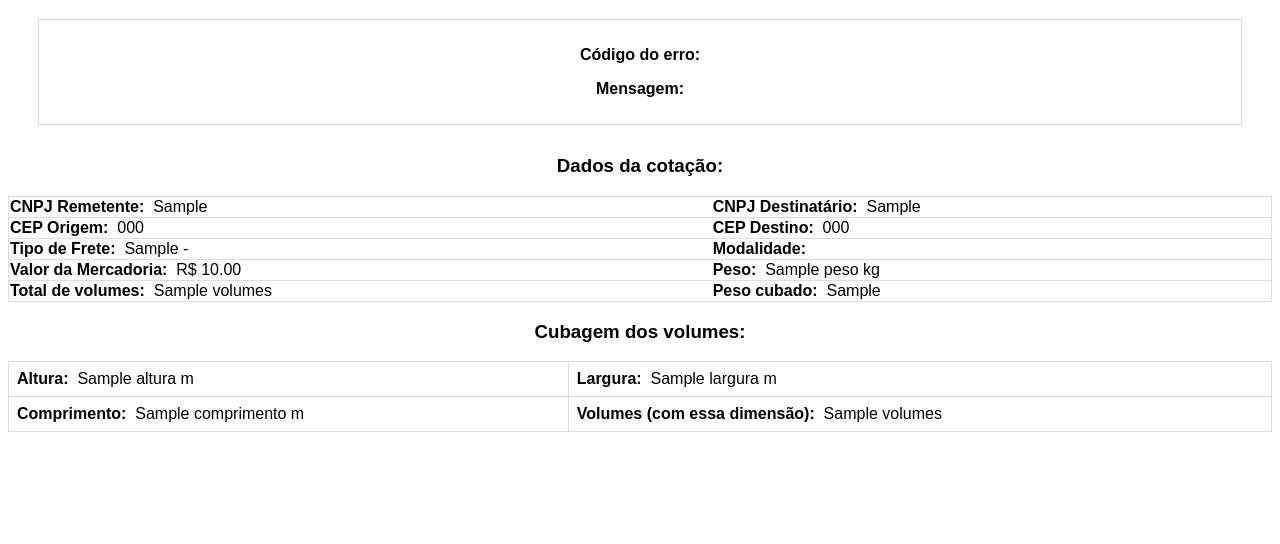
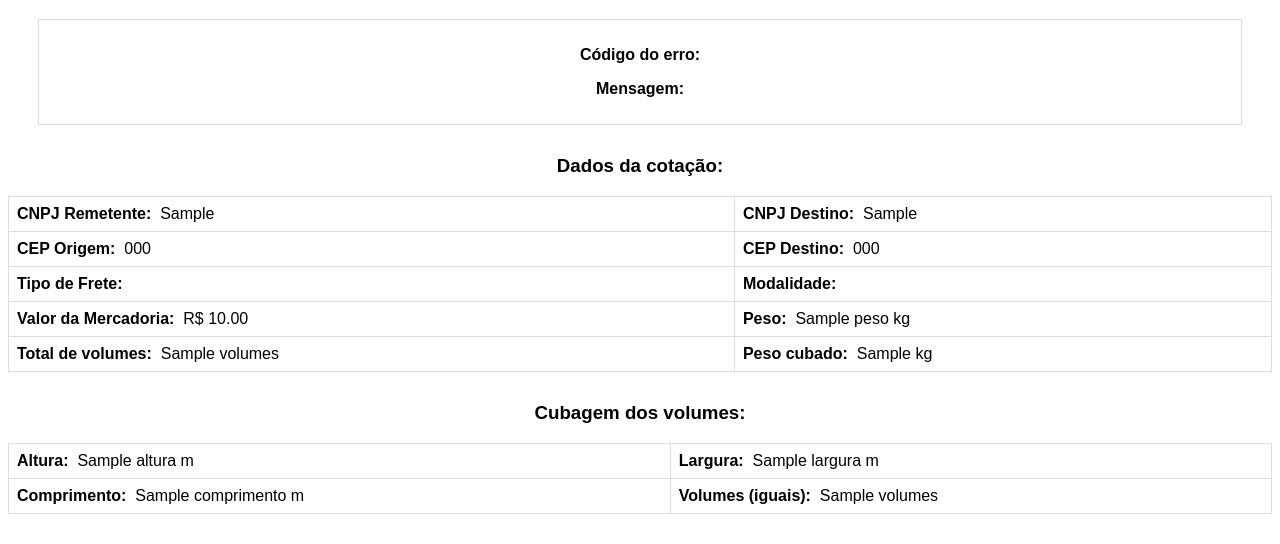
Before and after one commit to rafaelmeller/freight-API, a Flask app: template templates/email_result.html in a window 1280 px wide. Shown: the part 291-835 px from the top of the page. Before the commit the page ends 723 px from the top, so only its background shows below. Run offline with Flask 3, Linux system fonts and the light colour scheme; the template is opened without the code that fills it: most values are stand-ins (such as "Sample title", 1, 10 or a date in 2020).

Commit message:
Fixing and cleaning code and html

```diff
--- a/app.py
+++ b/app.py
@@ -1,6 +1,7 @@
-from flask import Flask, render_template, request, url_for, Blueprint, redirect
+# This project was developed with the assistance of GitHub Copilot and CS50's Duck Debugger (ddb).
+
+from flask import Flask, render_template, request
 import os
-import json
 import base64
 from dotenv import load_dotenv
 import httpx
@@ -8,7 +9,7 @@ import asyncio
 import smtplib
 from email.mime.text import MIMEText
 from email.mime.multipart import MIMEMultipart
-from datetime import datetime
+from datetime import datetime, timedelta
 
 load_dotenv()
 
@@ -91,9 +92,6 @@ PATRUS_URL = "https://api-patrus.azure-api.net/api/v1/logistica/comercial/cotaco
 
 CUBIC_FACTOR = 300 # Constant for cubic weight calculation (used only for Patrus)
 
-# PAULINERIS CREDENTIALS, HEADERS AND URL
-
-
 # FUNCTION FOR SENDING EMAILS
 def send_email(subject, recipient, html_content):
     sender_email = SENDER_EMAIL
@@ -113,28 +111,34 @@ def send_email(subject, recipient, html_content):
         server.login(sender_email, sender_password)
         server.sendmail(sender_email, recipient, msg.as_string())
         server.quit()
+
+        #TEST
         print("Email sent successfully")
     except Exception as e:
+
+
+        #TEST
         print(f"Failed to send email: {e}")
 
 
 # DATA SANITIZING FUNCTIONS
-def format_datetime(date_str):
-    # Parse the date string
-    date_obj = datetime.strptime(date_str, "%Y-%m-%dT%H:%M:%S")
+def format_datetime(input):
+    if isinstance(input, int):
+        today = datetime.now()
+        date_obj = today + timedelta(days=input)
+        formatted_date = date_obj.strftime("%d/%m/%Y")
+        days_left = input
+    elif isinstance(input, str):
+        date_obj = datetime.strptime(input, "%Y-%m-%dT%H:%M:%S") # Parse the date string
+        today = datetime.now() # Calculate the days left
+        days_left = (date_obj - today).days
+        formatted_date = date_obj.strftime("%d/%m/%Y") # Format the date as dd/mm/yyyy
+    else:
+        formatted_date = None
+        days_left = None
 
-    # Calculate the days left
-    today = datetime.now()
-    days_left = (date_obj - today).days
+    return formatted_date, days_left
 
-    # Format the date as dd/mm/yyyy
-    formatted_date = date_obj.strftime("%d/%m/%Y")
-
-    # Return the formatted string
-    return f"{formatted_date} ({days_left} dias)"
-
-# Adding format_datetime function to the Jinja environment
-app.jinja_env.globals.update(format_datetime=format_datetime)
 
 def sanitize_text(input_string):
         for char in [".", "/", "-", " "]:
@@ -159,14 +163,8 @@ def sanitize_float(input_string):
     formatted_output = round(output_string, 2)
     return formatted_output
 
-# BLUEPRINT SETTING
-# cotacao_bp = Blueprint('cotacao', __name__, url_prefix='/cotacao')
 
 @app.route('/')
-def home():
-    return redirect('/cotacao')
-
-@app.route('/cotacao')
 def index():
     return render_template('index.html')
 
@@ -176,18 +174,21 @@ def error(error_message, code):
 
 @app.route('/submit', methods=['POST'])
 async def submit():
+
     # TEST
     print("submission working")
 
-    errors = [None, None]  # Add one slot for each API call (Patrus has two)
-    results = [None, None]  # Add one slot for each freight company
+    # Initialize errors and results array (add one slot for each freight company)
+    errors = [None, None]
+    results = [None, None]
 
 
     patrus_headers, header_error = await get_patrus_headers()
     if header_error:
         patrus_headers = None
 
-    print("initiating main form handling") #TEST
+    #TEST
+    print("initiating main form handling")
 
     nome_fantasia = request.form['nome_fantasia']
 
@@ -239,27 +240,16 @@ async def submit():
 
     cubagem = []
 
-    print("main form handling succesfull") #TEST
-
-    print(request.form['volumeGroupIds']) #TEST
-
     volume_group_ids = request.form['volumeGroupIds'].split(",")
-
-    print(volume_group_ids) #TEST
-    print(request.form) #TEST
 
     total_cubic_weight = 0
 
     # Dynamically handling volume groups
     for i in volume_group_ids:
         altura_key = f'altura{i}'
-        print(altura_key) #TEST
         largura_key = f'largura{i}'
-        print(largura_key) #TEST
         comprimento_key = f'comprimento{i}'
-        print(comprimento_key) #TEST
         volumes_key = f'volumes{i}'
-        print(volumes_key) #TEST
 
         altura = sanitize_float(request.form[altura_key])
         largura = sanitize_float(request.form[largura_key])
@@ -277,6 +267,8 @@ async def submit():
             "comprimento": comprimento,
             "volumes": volumes
         })
+
+    round_cubic_weight = round(total_cubic_weight, 2)
 
     braspress_data = {
         "cnpjRemetente": cnpj_remetente,
@@ -298,7 +290,7 @@ async def submit():
         "Carga": {
             "Volumes": volumes_total,
             "Peso": peso_total,
-            "PesoCubado": total_cubic_weight,
+            "PesoCubado": round_cubic_weight,
             "ValorMercadoria": vlr_mercadoria
         },
     }
@@ -318,31 +310,17 @@ async def submit():
         "cubagem": cubagem
     }
 
-    #TEST
-    data_test1 = json.dumps(braspress_data)
-    data_test2 = json.dumps(patrus_data)
-    print("BRASPRESS JSON")
-    print(data_test1)
-    print("PATRUS JSON")
-    print(data_test2)
-
     async with httpx.AsyncClient() as client:
         tasks = [
-            client.post(BRASPRESS_URL, json=braspress_data, headers=BRASPRESS_HEADERS),
+            client.post(BRASPRESS_URL, json=braspress_data, headers=BRASPRESS_HEADERS, timeout=30.0),
             client.post(PATRUS_URL, json=patrus_data, headers=patrus_headers, timeout=30.0),
-            # client.post( , json=data, headers= )
         ]
         responses = await asyncio.gather(*tasks, return_exceptions=True)
 
-    # TEST
-    print("Response:")
-
     for i, response in enumerate(responses):
 
-        # TEST
-        print(i)
+        #TEST
         print(response)
-
 
         if isinstance(response, Exception):
             errors[i] = str(response)
@@ -353,15 +331,31 @@ async def submit():
             except httpx.ReadTimeout:
                 errors[i] = "The read operation timed out"
             except httpx.HTTPStatusError as e:
-                errors[i] = f"HTTP error occurred: {e}"
-                errors[i] += f"Response Content: {e.response.text}"
+                errors[i] = {
+                    'statusCode': e.response.status_code,
+                    'message': e.response.json().get('message', 'Unknown error')
+                }
 
-    # TEST
-    print("Result:")
-    print(results)
-    print("Errors:")
-    print(errors)
+    # PADRONIZING THE RESULTS
+    # Braspress
+    if results[0]:
+        delivery_date, delivery_time = format_datetime(results[0]['prazo'])
+        results[0]['entrega'] = delivery_date
+        results[0]['prazo'] = delivery_time
 
+        #TEST
+        print("Results 0")
+        print(results[0])
+
+    # Patrus
+    if results[1]:
+        delivery_date, delivery_time = format_datetime(results[1]['EntregaPrevista'])
+        results[1]['entrega'] = delivery_date
+        results[1]['prazo'] = delivery_time
+
+        #TEST
+        print("Result 1")
+        print(results[1])
 
     # SENDING EMAIL
     date = datetime.now().strftime("%d/%m/%Y às %H:%M")
@@ -371,14 +365,7 @@ async def submit():
 
     send_email(subject, RECIPIENT_EMAIL, html_content)
 
-    # Verify the loaded recipient e-mail
-    print(f"Recipient Email: {RECIPIENT_EMAIL}")
-
-
     return render_template('result.html', results=results, errors=errors, data=main_data, header_error=header_error)
-
-# Register the Blueprint
-# app.register_blueprint(cotacao_bp)
 
 if __name__ == '__main__':
     app.run(debug=True)
--- a/templates/email_result.html
+++ b/templates/email_result.html
@@ -9,37 +9,52 @@
             font-family: Arial, sans-serif;
             text-align: center;
         }
+
         .results-field {
             margin: 20px;
         }
+
         .company-result {
             margin-bottom: 20px;
         }
+
         .result-box {
             border: 1px solid #ddd;
             padding: 10px;
             margin: 10px;
         }
+
         .additional-info {
             margin-top: 10px;
         }
+
         .quotation-data {
             margin-top: 30px;
         }
-        .quotation-table, .cubagem-table {
+
+        .table {
             width: 100%;
-            margin: 10px 0;
+            margin: 10px 0 30px 0;
             border-collapse: collapse;
         }
-        .quotation-row, .cubagem-data {
+
+        .table-row {
             border: 1px solid #ddd;
             padding: 8px;
         }
-        .quotation-column {
+
+        .table-column {
             text-align: left;
+            padding: 8px;
+            border-right: 1px solid #ddd;
         }
+
         h5, h6 {
             margin: 10px 0;
+        }
+
+        .small-text {
+            font-size: 0.7em;
         }
     </style>
 </head>
@@ -53,8 +68,16 @@
                 {% if results[0] %}
                     <div class="additional-info">
                         <p><strong>ID:</strong> {{ results[0].id }}</p>
+                        <p><strong>Previsão:</strong> {{ results[0].entrega }}</p>
                         <p><strong>Prazo:</strong> {{ results[0].prazo }} dias</p>
                         <p><strong>Valor do frete:</strong> R$ {{ "%.2f"|format(results[0].totalFrete|float) }}</p>
+                        <p><strong>Tipo de Frete:&nbsp;</strong>
+                            {% if data.tipoFrete == "1" %}
+                                CIF
+                            {% elif data.tipoFrete == "2" %}
+                                FOB
+                            {% endif %}
+                        </p>
                     </div>
                 {% else %}
                     <div class="additional-info">
@@ -75,8 +98,12 @@
                 {% else %}
                     {% if results[1] %}
                         <div class="additional-info">
-                            <p><strong>Previsão:</strong> {{ format_datetime(results[1].EntregaPrevista) }}</p>
+                            <p><strong>ID:</strong> - </p>
+                            <p><strong>Previsão:</strong> {{ results[1].entrega }}</p>
+                            <p><strong>Prazo:</strong> {{ results[1].prazo }} dias</p>
                             <p><strong>Valor do frete:</strong> R$ {{ "%.2f"|format(results[1].ValorFrete|float) }}</p>
+                            <p><strong>Tipo de Frete:&nbsp;</strong>CIF</p>
+                            <p class="small-text">Obs: trabalha somente com CIF</p>
                         </div>
                     {% else %}
                         <div class="additional-info">
@@ -90,50 +117,50 @@
     </div>
     <div class="quotation-data">
         <h3>Dados da cotação:</h3>
-        <table class="quotation-table">
-            <tr class="quotation-row">
-                <td class="quotation-column"><strong>CNPJ Remetente:&nbsp;</strong> {{ data.cnpjRemetente }}</td>
-                <td class="quotation-column"><strong>CNPJ Destinatário:&nbsp;</strong> {{ data.cnpjDestinatario }}</td>
+        <table class="table">
+            <tr class="table-row">
+                <td class="table-column"><strong>CNPJ Remetente:&nbsp;</strong> {{ data.cnpjRemetente }}</td>
+                <td class="table-column"><strong>CNPJ Destino:&nbsp;</strong> {{ data.cnpjDestinatario }}</td>
             </tr>
-            <tr class="quotation-row">
-                <td class="quotation-column"><strong>CEP Origem:&nbsp;</strong> {{ data.cepOrigem }}</td>
-                <td class="quotation-column"><strong>CEP Destino:&nbsp;</strong> {{ data.cepDestino }}</td>
+            <tr class="table-row">
+                <td class="table-column"><strong>CEP Origem:&nbsp;</strong> {{ data.cepOrigem }}</td>
+                <td class="table-column"><strong>CEP Destino:&nbsp;</strong> {{ data.cepDestino }}</td>
             </tr>
-            <tr class="quotation-row">
-                <td class="quotation-column"><strong>Tipo de Frete:&nbsp;</strong> {{ data.tipoFrete }} -
+            <tr class="table-row">
+                <td class="table-column"><strong>Tipo de Frete:&nbsp;</strong>
                     {% if data.tipoFrete == "1" %}
                         CIF
                     {% elif data.tipoFrete == "2" %}
                         FOB
                     {% endif %}
                 </td>
-                <td class="quotation-column"><strong>Modalidade:&nbsp;</strong>
+                <td class="table-column"><strong>Modalidade:&nbsp;</strong>
                     {% if data.modal == "R" %}
                         Rodoviário
-                    {% elif data.modal== "A" %}
+                    {% elif data.modal == "A" %}
                         Aéreo
                     {% endif %}
                 </td>
             </tr>
-            <tr class="quotation-row">
-                <td class="quotation-column"><strong>Valor da Mercadoria:&nbsp;</strong> R$ {{ "%.2f"|format(data.vlrMercadoria|float) }}</td>
-                <td class="quotation-column"><strong>Peso:&nbsp;</strong> {{ data.peso }} kg</td>
+            <tr class="table-row">
+                <td class="table-column"><strong>Valor da Mercadoria:&nbsp;</strong> R$ {{ "%.2f"|format(data.vlrMercadoria|float) }}</td>
+                <td class="table-column"><strong>Peso:&nbsp;</strong> {{ data.peso }} kg</td>
             </tr>
-            <tr class="quotation-row">
-                <td class="quotation-column"><strong>Total de volumes:&nbsp;</strong> {{ data.volumes }}</td>
-                <td class="quotation-column"><strong>Peso cubado:&nbsp;</strong> {{ data.pesoCubado }} </td>
+            <tr class="table-row">
+                <td class="table-column"><strong>Total de volumes:&nbsp;</strong> {{ data.volumes }}</td>
+                <td class="table-column"><strong>Peso cubado:&nbsp;</strong> {{ data.pesoCubado }} kg</td>
             </tr>
         </table>
         <h3>Cubagem dos volumes:</h3>
         {% for cubagem in data.cubagem %}
-            <table class="cubagem-table quotation-table">
-                <tr class="quotation-row">
-                    <td class="cubagem-data quotation-column"><strong>Altura:&nbsp;</strong> {{ cubagem.altura }} m</td>
-                    <td class="cubagem-data quotation-column"><strong>Largura:&nbsp;</strong> {{ cubagem.largura }} m</td>
+            <table class="table">
+                <tr class="table-row">
+                    <td class="table-column"><strong>Altura:&nbsp;</strong> {{ cubagem.altura }} m</td>
+                    <td class="table-column"><strong>Largura:&nbsp;</strong> {{ cubagem.largura }} m</td>
                 </tr>
-                <tr class="quotation-row">
-                    <td class="cubagem-data quotation-column"><strong>Comprimento:&nbsp;</strong> {{ cubagem.comprimento }} m</td>
-                    <td class="cubagem-data quotation-column"><strong>Volumes (com essa dimensão):&nbsp;</strong> {{ cubagem.volumes }}</td>
+                <tr class="table-row">
+                    <td class="table-column"><strong>Comprimento:&nbsp;</strong> {{ cubagem.comprimento }} m</td>
+                    <td class="table-column"><strong>Volumes (iguais):&nbsp;</strong> {{ cubagem.volumes }}</td>
                 </tr>
             </table>
         {% endfor %}
```
Also changed, not shown: templates/index.html (+7 -0 lines), templates/layout.html (+1 -8 lines), templates/result.html (+19 -23 lines).
